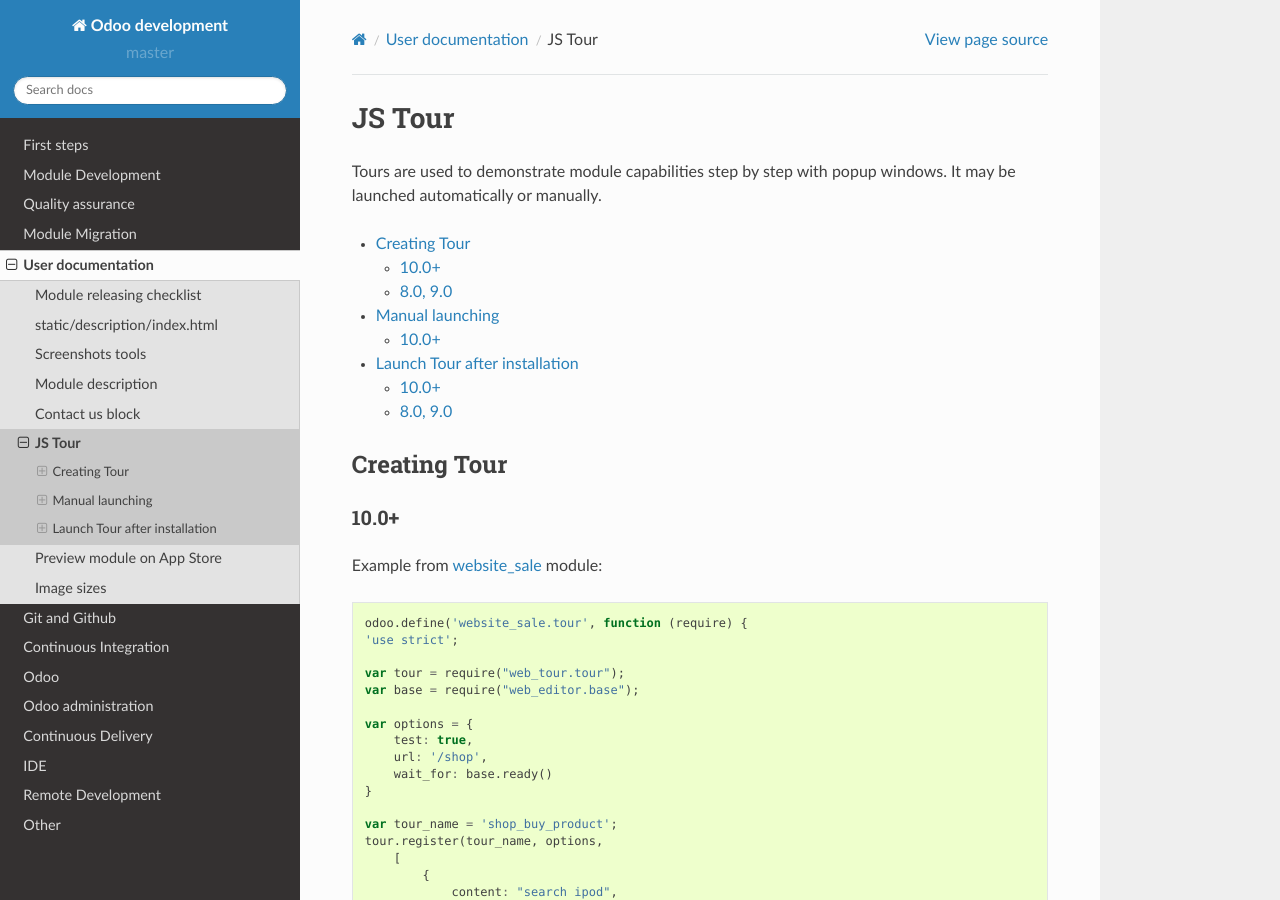
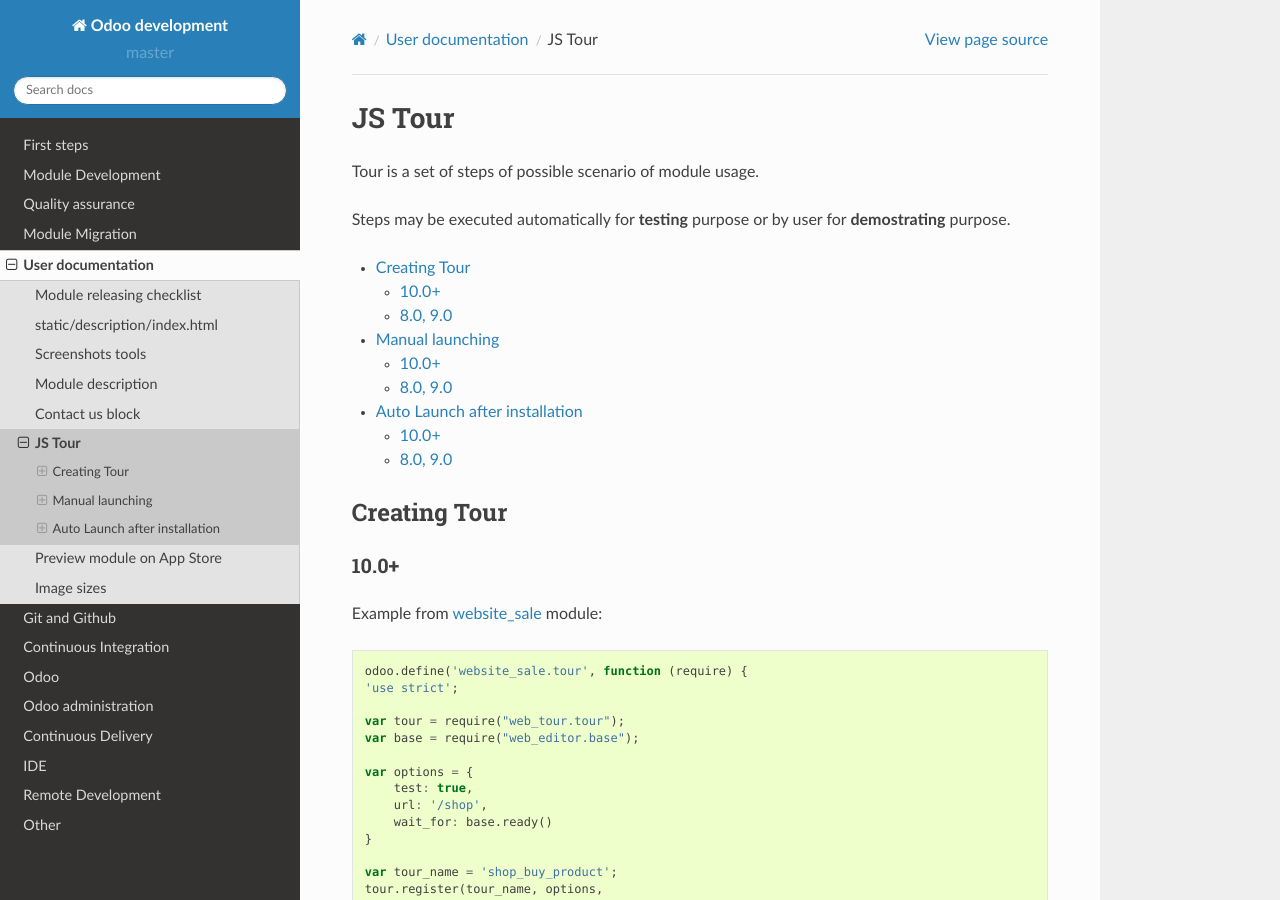
Before and after one commit to itpp-labs/odoo-development, a Sphinx documentation site: the page built from docs/description/js_tour.rst, in a window 1280 px wide and 900 px high. Built offline with Sphinx 7.4.7 and the Read the Docs theme 2.0.0, drawn with Linux system fonts in a browser that asks for light colours; some of the changed text lies outside the part shown.

Commit message:
Update js_tour.rst

```diff
--- a/docs/description/js_tour.rst
+++ b/docs/description/js_tour.rst
@@ -3,7 +3,9 @@
 =========
 
 
-Tours are used to demonstrate module capabilities step by step with popup windows. It may be launched automatically or manually.
+Tour is a set of steps of possible scenario of module usage.
+
+Steps may be executed automatically for **testing** purpose or by user for **demostrating** purpose.
 
 .. contents::
    :local:
@@ -172,8 +174,6 @@
 Also checkout here:
 https://github.com/odoo/odoo/blob/9.0/addons/web/static/src/js/tour.js
 
-You can launch tour by entering in browser address like this mydatabase/web#/tutorial.mails_count_tour=true where after tutorial. is id of your tour.
-
 Manual launching
 ================
 
@@ -196,8 +196,16 @@
 
     odoo.__DEBUG__.services['web_tour.tour'].run('TOUR_NAME', 1000); // 1000 is delay in ms before auto action
 
+8.0, 9.0
+--------
 
-Launch Tour after installation
+You can launch tour by url of following format:
+
+``/web#/tutorial.mails_count_tour=true``
+
+where *mails_count_tour*  is id of your tour.
+
+Auto Launch after installation
 ==============================
 
 10.0+
```
